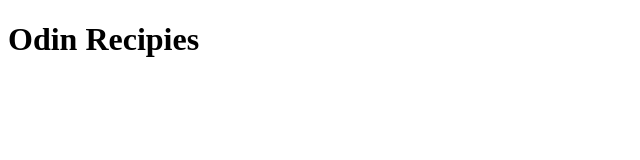
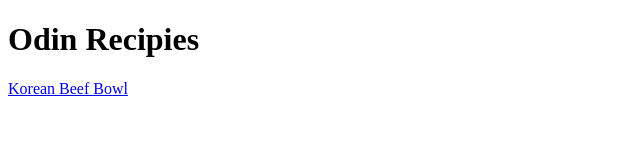
Before and after one commit to NickCetina/odin-recipes, a plain HTML site: page index.html in a window 1280 px wide. Shown: the whole page, without its empty margins (0-640 px from the left). Drawn offline with Linux system fonts and the light colour scheme.

Commit message:
EDI clear

```diff
--- a/index.html
+++ b/index.html
@@ -7,6 +7,6 @@
 
     <body>
         <h1>Odin Recipies</h1>
-
+        <a href="./recipes/korean-beef-bowl.html"> Korean Beef Bowl</a>
     </body>
 </html>
```
